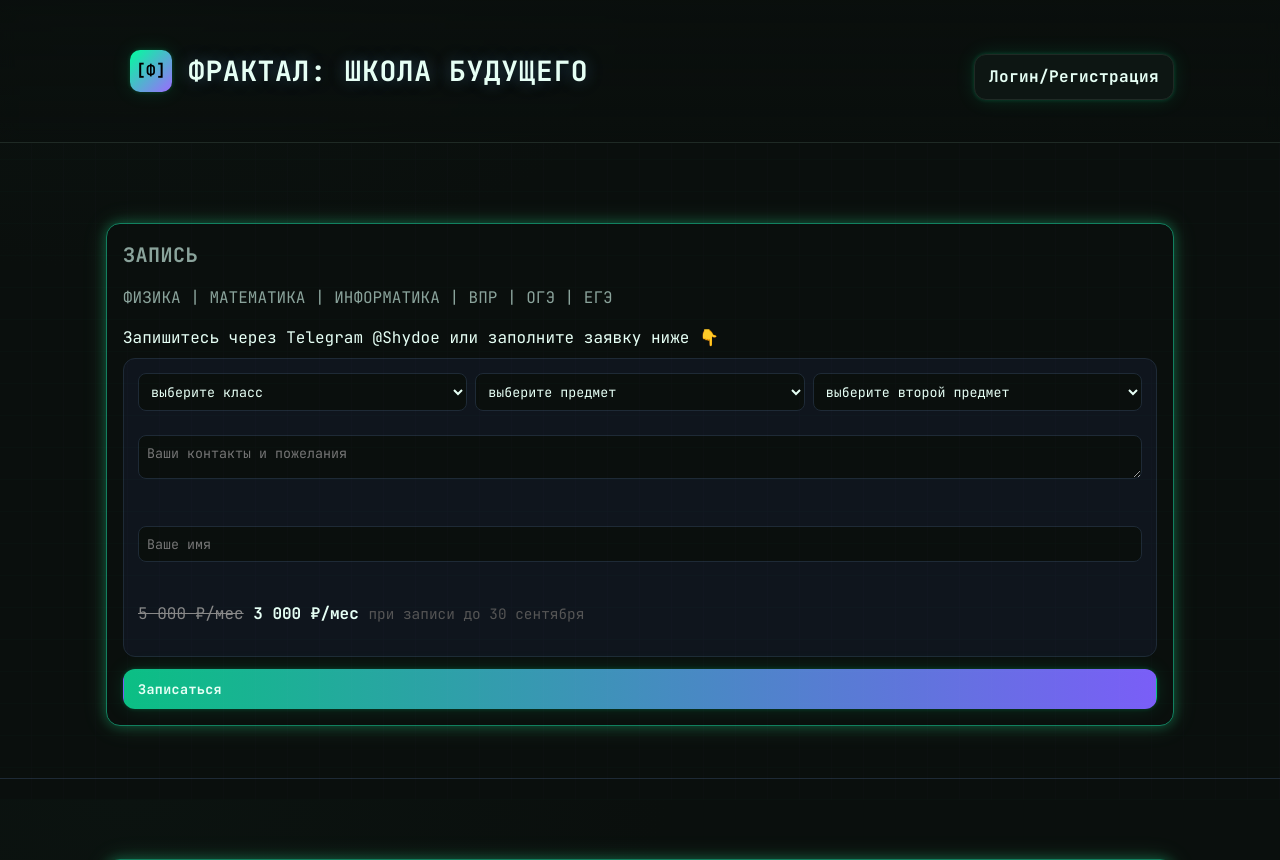
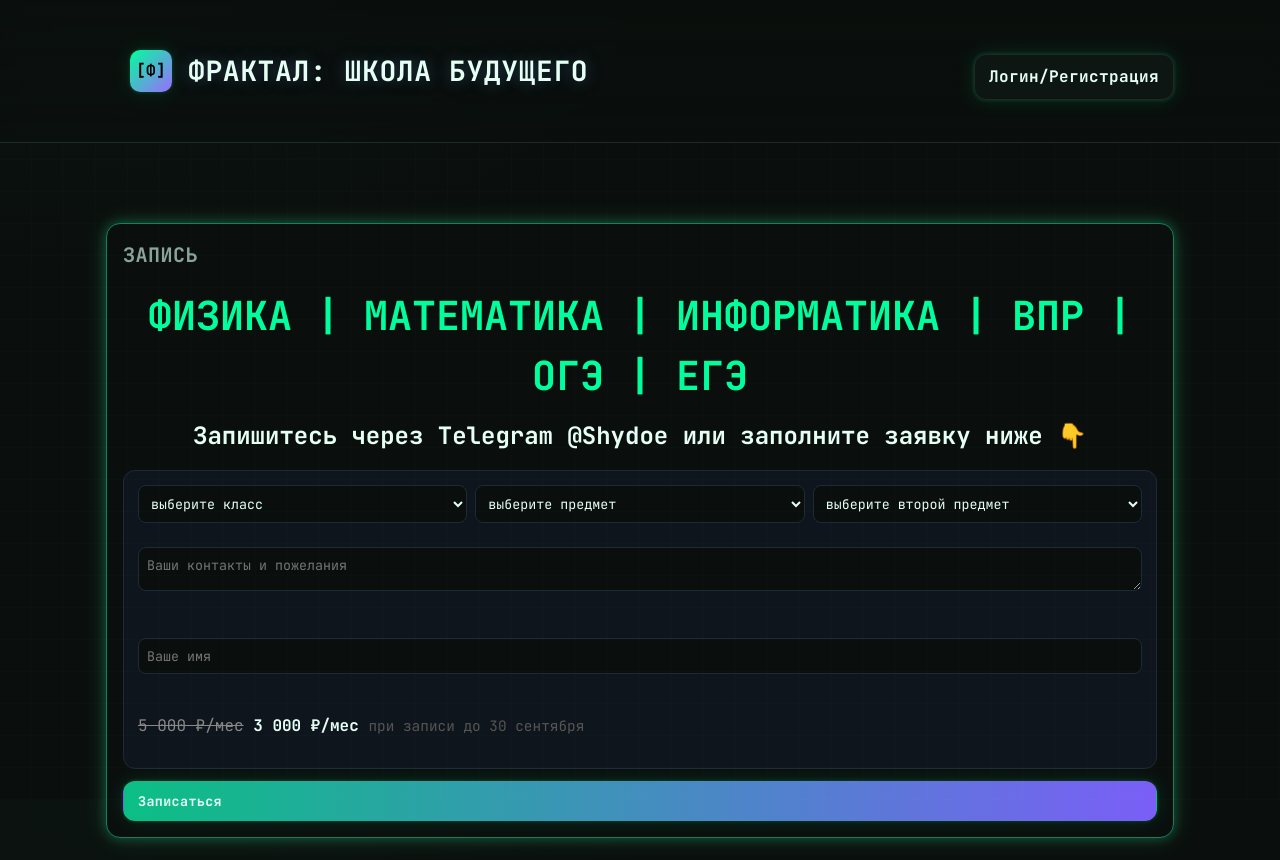
Before and after one commit to EPMAKOBB/django-site, a Django app: page / in a window 1280 px wide. Shown: the top 860 px of the page. Run offline with Django 5.2, Linux system fonts and the light colour scheme; data that the repository does not hold is empty.

Commit message:
Style about section headings

```diff
--- a/static/css/main.css
+++ b/static/css/main.css
@@ -127,6 +127,25 @@ header { position: sticky; top: 0; z-index: 50; backdrop-filter: blur(10px); bac
 .signup-form input, .signup-form select, .signup-form textarea { width:100%; padding:var(--space-sm); border:1px solid var(--border); border-radius:8px; background:var(--bg); color:var(--text); }
 .signup-form textarea { height:44px; resize:vertical; }
 
+.subjects-title {
+  font-size: clamp(24px, 5vw, 40px);
+  font-weight: 700;
+  text-align: center;
+  color: var(--accent);
+  margin: 0 0 var(--space-md);
+}
+
+.signup-prompt {
+  font-size: clamp(18px, 4vw, 24px);
+  font-weight: 600;
+  text-align: center;
+  margin: 0 0 var(--space-lg);
+}
+
+@media (max-width: 480px) {
+  .subjects-title { font-size: 24px; }
+  .signup-prompt { font-size: 18px; }
+}
 
 /* Dashboard */
 .dashboard-container { display:flex; gap:2rem; }
--- a/templates/partials/about.html
+++ b/templates/partials/about.html
@@ -3,8 +3,8 @@
   <div class="container">
     <div class="block block--futuristic">
       <h3 class="section-title">{% trans "Запись" %}</h3>
-      <p class="muted mb-8">{% trans "ФИЗИКА | МАТЕМАТИКА | ИНФОРМАТИКА | ВПР | ОГЭ | ЕГЭ" %}</p>
-      <p class="mb-8">{% blocktrans trimmed %}Запишитесь через Telegram <a href="https://t.me/Shydoe" target="_blank">@Shydoe</a> или заполните заявку ниже 👇{% endblocktrans %}</p>
+      <h2 class="subjects-title">{% trans "ФИЗИКА | МАТЕМАТИКА | ИНФОРМАТИКА | ВПР | ОГЭ | ЕГЭ" %}</h2>
+      <h3 class="signup-prompt">{% blocktrans trimmed %}Запишитесь через Telegram <a href="https://t.me/Shydoe" target="_blank">@Shydoe</a> или заполните заявку ниже 👇{% endblocktrans %}</h3>
       <form action="{% url 'applications:apply' %}" method="post" class="signup-form">
         {% csrf_token %}
         {{ form.non_field_errors }}
```
